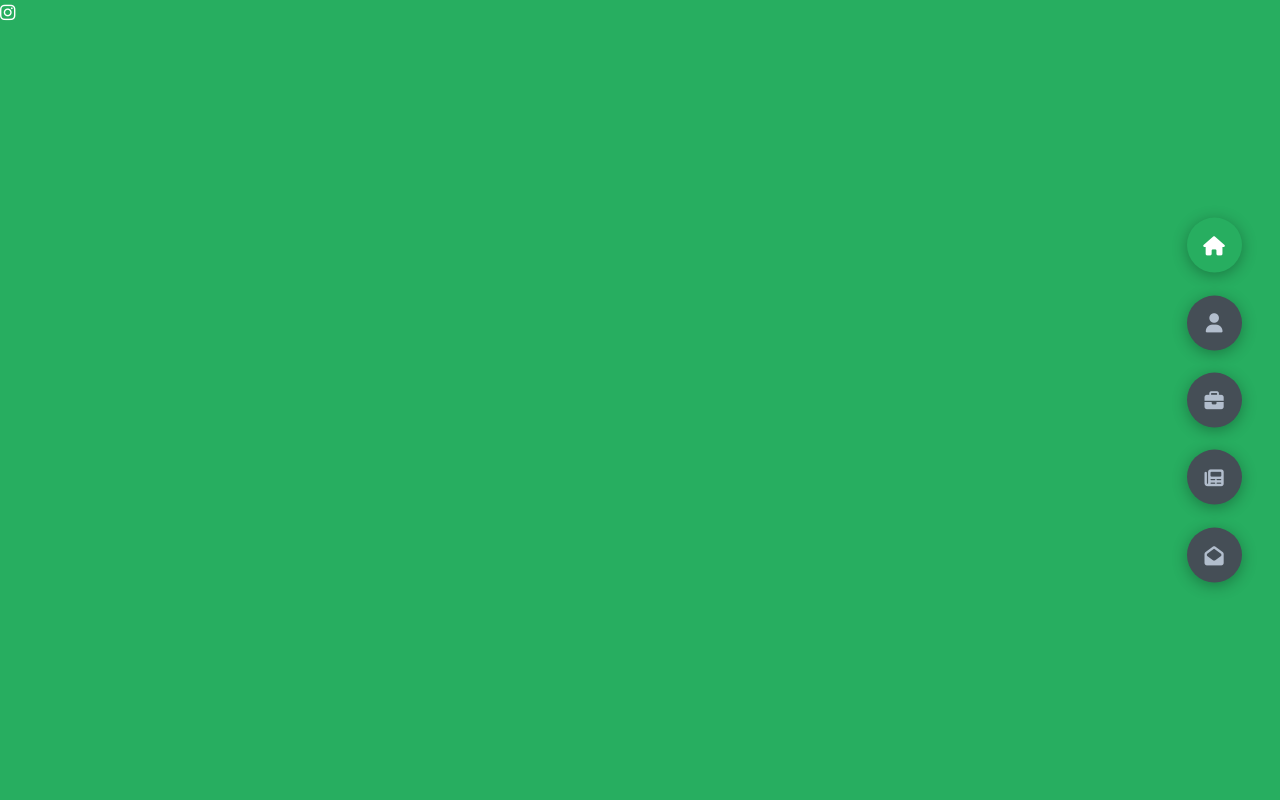
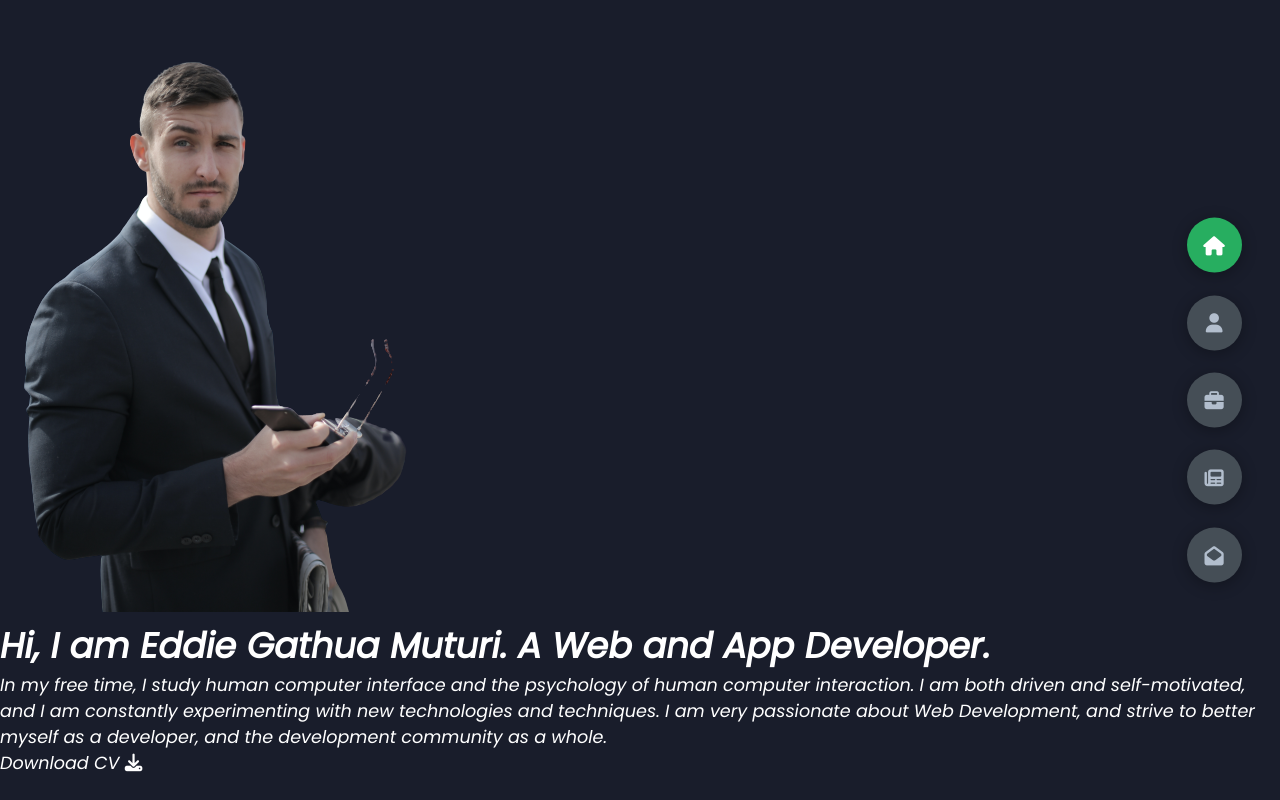
Before and after one commit to EddieGathua/eddiegathua.github.io, a plain HTML site: page index.html in a window 1280 px wide. Drawn offline with Linux system fonts and the light colour scheme.

Commit message:
Added images and header content

```diff
--- a/index.html
+++ b/index.html
@@ -15,7 +15,27 @@
 </head>
 <body class="main-content">
     <header class="section sec1 header active" id="home">
-        <i class="fab fa-instagram"></i>
+        <div class="header-content">
+            <div class="left-header">
+                <div class="h-shape"></div>
+                <div class="image">
+                    <img src="images/hero.png" alt="Eddie">
+                </div>
+            </div>
+            <div class="right-header">
+                <h1 class="name">
+                   Hi, I am <span>Eddie Gathua Muturi.</span>
+                   A Web and App Developer.
+                </h1>
+                <p>
+                    In my free time, I study human computer interface and the psychology of human computer interaction. I am both driven and self-motivated, and I am constantly experimenting with new technologies and techniques. I am very passionate about Web Development, and strive to better myself as a developer, and the development community as a whole.
+                </p>
+                <a href="" class="main-btn">
+                    <span class="btn-text">Download CV</span>
+                    <span class="btn-icon"><i class="fa-solid fa-download"></i></span>
+                </a>
+            </div>
+        </div>
     </header>
     <main>
         <section class="section sec2 about" id="about"></section>
--- a/styles/styles.scss
+++ b/styles/styles.scss
@@ -61,31 +61,26 @@ section{
 .sec1{
     display: none;
     transform: translateY(0) scale(1);
-    background-color: #27AE60;
 }
 
 .sec2{
     display: none;
     transform: translateY(0) scale(1);
-    background-color: #454e56;
 }
 
 .sec3{
     display: none;
     transform: translateY(0) scale(1);
-    background-color: #27AE60;
 }
 
 .sec4{
     display: none;
     transform: translateY(0) scale(1);
-    background-color: #454e56;
 }
 
 .sec5{
     display: none;
     transform: translateY(0) scale(1);
-    background-color: #27AE60;
 }
 
 .active{
```
Also changed, not shown: images/Eddie.jpg (added), images/hero.png (added), styles/styles.css, 1 other file.
